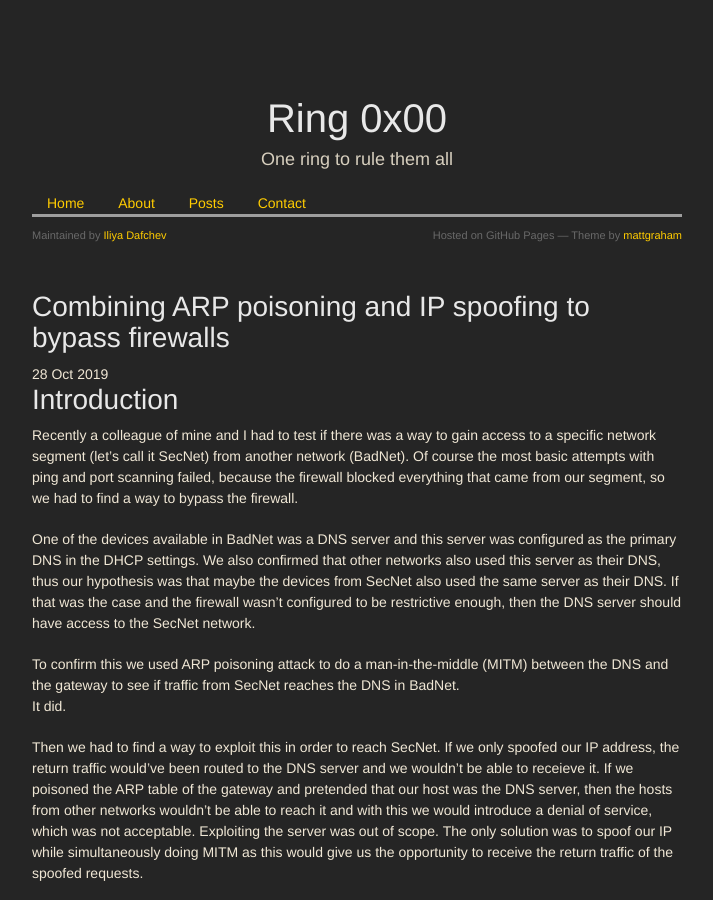
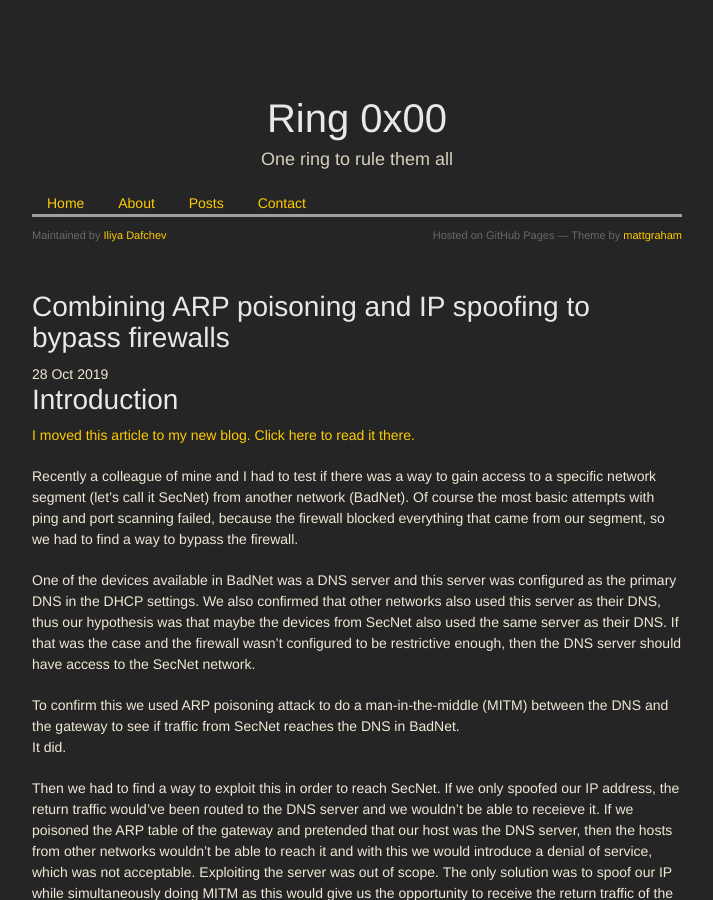
Before and after one commit to idafchev/idafchev.github.io, a Jekyll site: the page built from _posts/2019-10-28-combining_arp_poisoning_and_ip_spoofing_to_bypass_firewalls.md, in a window 1280 px wide and 900 px high. Shown: the whole window, without its empty margins (283-996 px from the left). Built offline with Jekyll 4.4.1, drawn with Linux system fonts in a browser that asks for light colours; nearby versions of some CDN libraries; some web fonts are replaced; comment, search, counter and statistics services are not loaded.

Commit message:
Update 2019-10-28-combining_arp_poisoning_and_ip_spoofing_to_bypass_firewalls.md

```diff
--- a/_posts/2019-10-28-combining_arp_poisoning_and_ip_spoofing_to_bypass_firewalls.md
+++ b/_posts/2019-10-28-combining_arp_poisoning_and_ip_spoofing_to_bypass_firewalls.md
@@ -6,6 +6,8 @@ description: "A specific case of bypassing a firewall"
 title:  "Combining ARP poisoning and IP spoofing to bypass firewalls"
 ---
 # Introduction
+[I moved this article to my new blog. Click here to read it there.](https://idafchev.github.io/blog/combining_arp_poisoning_and_ip_spoofing_to_bypass_firewalls/)
+
 Recently a colleague of mine and I had to test if there was a way to gain access to a specific network segment (let's call it SecNet) from another network (BadNet). Of course the most basic attempts with ping and port scanning failed, because the firewall blocked everything that came from our segment, so we had to find a way to bypass the firewall.
 
 One of the devices available in BadNet was a DNS server and this server was configured as the primary DNS in the DHCP settings. We also confirmed that other networks also used this server as their DNS, thus our hypothesis was that maybe the devices from SecNet also used the same server as their DNS. If that was the case and the firewall wasn't configured to be restrictive enough, then the DNS server should have access to the SecNet network.
```
